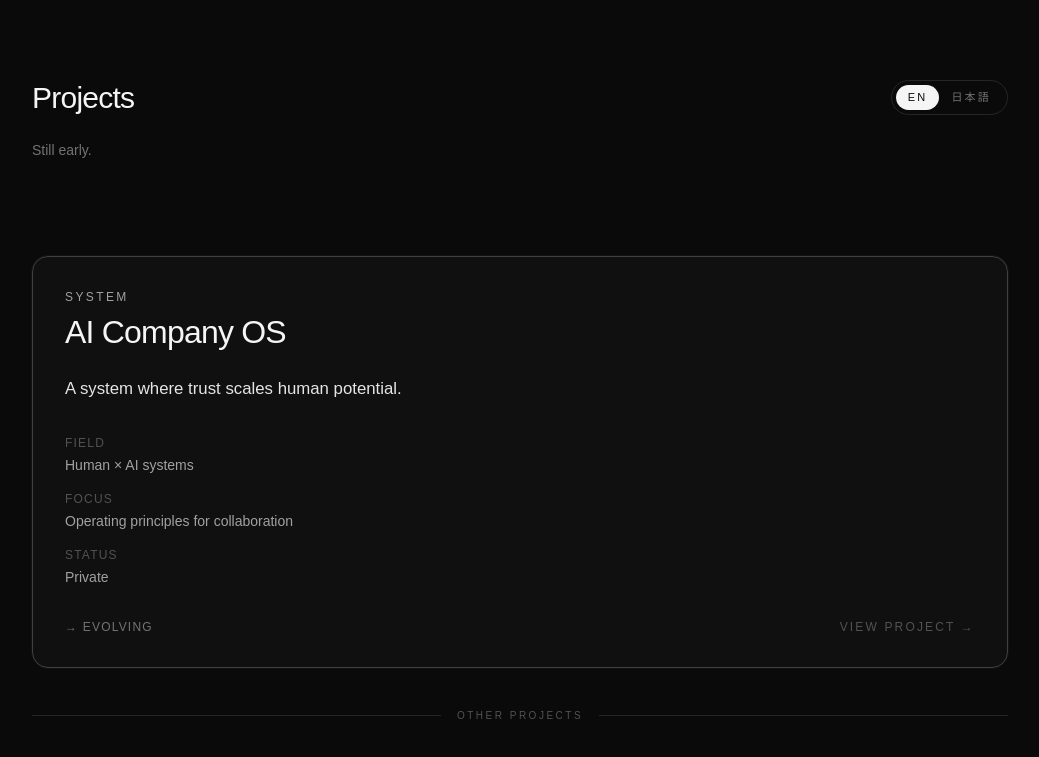
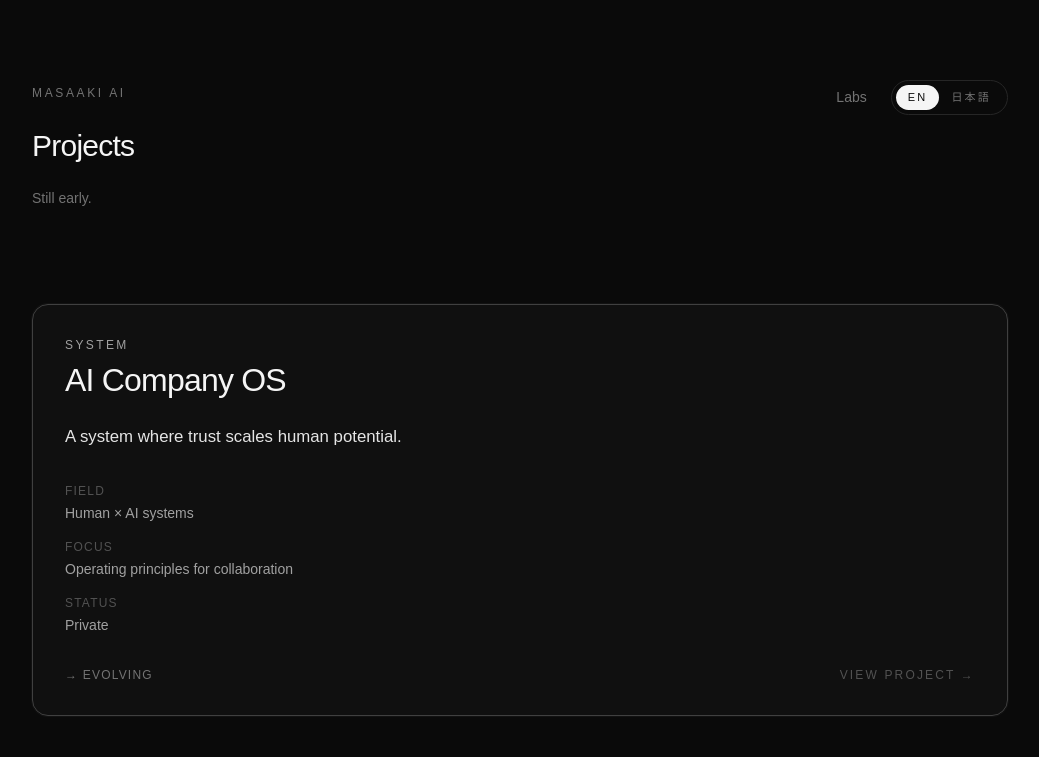
Before and after one commit to masaakisakamoto/masaaki-ai, a Next.js app: page /projects in a window 1280 px wide. Shown: the top 757 px of the page, without its empty margins (120-1159 px from the left). Built offline with nearby package versions, Linux system fonts and the light colour scheme.

Commit message:
ProjectsとLabsにホーム導線を追加

```diff
--- a/app/labs/page.tsx
+++ b/app/labs/page.tsx
@@ -1,13 +1,26 @@
+import Link from "next/link";
+
 export default function LabsPage() {
   return (
     <main className="min-h-screen bg-white text-black px-6 py-16">
 
       {/* Header */}
       <div className="flex justify-between items-center text-sm text-gray-400">
-        <p className="uppercase tracking-[0.2em]">MASAAKI AI</p>
-        <a href="/projects" className="hover:opacity-60">
-          Projects
-        </a>
+        <Link
+          href="/"
+          className="uppercase tracking-[0.2em] transition hover:text-black"
+        >
+          MASAAKI AI
+        </Link>
+
+        <div className="flex items-center gap-6">
+          <Link href="/projects" className="hover:text-black transition">
+            Projects
+          </Link>
+          <Link href="/labs" className="hover:text-black transition">
+            Labs
+          </Link>
+        </div>
       </div>
 
       {/* Hero */}
--- a/app/projects/page.tsx
+++ b/app/projects/page.tsx
@@ -1,5 +1,6 @@
 "use client"
 
+import Link from "next/link"
 import React, { Fragment, useState } from "react"
 
 type Locale = "en" | "ja"
@@ -340,16 +341,14 @@ function LocaleToggle({ locale, onChange }: { locale: Locale; onChange: (locale:
     <div className="flex items-center rounded-full border border-neutral-800 p-1 text-[11px] uppercase tracking-[0.2em] text-neutral-500">
       <button
         onClick={() => onChange("en")}
-        className={`rounded-full px-3 py-1 transition ${
-          locale === "en" ? "bg-neutral-100 text-neutral-950" : "text-neutral-500 hover:text-neutral-200"
+        className={`rounded-full px-3 py-1 transition ${locale === "en" ? "bg-neutral-100 text-neutral-950" : "text-neutral-500 hover:text-neutral-200"
           }`}
       >
         EN
       </button>
       <button
         onClick={() => onChange("ja")}
-        className={`rounded-full px-3 py-1 transition ${
-          locale === "ja" ? "bg-neutral-100 text-neutral-950" : "text-neutral-500 hover:text-neutral-200"
+        className={`rounded-full px-3 py-1 transition ${locale === "ja" ? "bg-neutral-100 text-neutral-950" : "text-neutral-500 hover:text-neutral-200"
           }`}
       >
         日本語
@@ -488,12 +487,30 @@ export default function ProjectsExperience() {
     <div className="min-h-screen bg-neutral-950 text-neutral-100">
       <div className="mx-auto max-w-5xl px-6 py-20">
         <div className="mb-24 flex items-start justify-between gap-6">
-          <section>
+          <div>
+            <Link
+              href="/"
+              className="text-xs uppercase tracking-[0.22em] text-neutral-500 transition hover:text-neutral-200"
+            >
+              MASAAKI AI
+            </Link>
+
+            <section className="mt-6">
               <h1 className="text-3xl tracking-tight">{copy.pageTitle[locale]}</h1>
               <p className="mt-6 text-sm text-neutral-500">{copy.pageSubtitle[locale]}</p>
             </section>
+          </div>
+
+          <div className="flex items-center gap-6">
+            <Link
+              href="/labs"
+              className="text-sm text-neutral-500 transition hover:text-neutral-200"
+            >
+              Labs
+            </Link>
 
             <LocaleToggle locale={locale} onChange={setLocale} />
+          </div>
         </div>
 
         <section className="space-y-10">
@@ -514,8 +531,7 @@ export default function ProjectsExperience() {
 
                 <button
                   onClick={() => setSelectedSlug(project.slug)}
-                  className={`group block w-full rounded-2xl border p-8 text-left transition-all duration-500 ${
-                    isCore
+                  className={`group block w-full rounded-2xl border p-8 text-left transition-all duration-500 ${isCore
                       ? "border-neutral-700 bg-neutral-900/50 shadow-[0_0_0_1px_rgba(255,255,255,0.03)] hover:border-neutral-500 hover:bg-neutral-900/70"
                       : "border-neutral-800 hover:border-neutral-600 hover:bg-neutral-900/40"
                     }`}
@@ -525,16 +541,14 @@ export default function ProjectsExperience() {
                   </p>
 
                   <h2
-                    className={`mt-2 tracking-tight transition-transform duration-500 group-hover:translate-x-1 ${
-                      isCore ? "text-3xl sm:text-[2rem]" : "text-2xl"
+                    className={`mt-2 tracking-tight transition-transform duration-500 group-hover:translate-x-1 ${isCore ? "text-3xl sm:text-[2rem]" : "text-2xl"
                       }`}
                   >
                     {project.name[locale]}
                   </h2>
 
                   <p
-                    className={`mt-6 max-w-lg leading-relaxed transition-opacity duration-500 group-hover:opacity-80 ${
-                      isCore ? "text-[1.05rem] text-neutral-200" : "text-base text-neutral-300"
+                    className={`mt-6 max-w-lg leading-relaxed transition-opacity duration-500 group-hover:opacity-80 ${isCore ? "text-[1.05rem] text-neutral-200" : "text-base text-neutral-300"
                       }`}
                   >
                     {project.oneLine[locale]}
```
Lines whose indentation alone changed are shown as unchanged.
